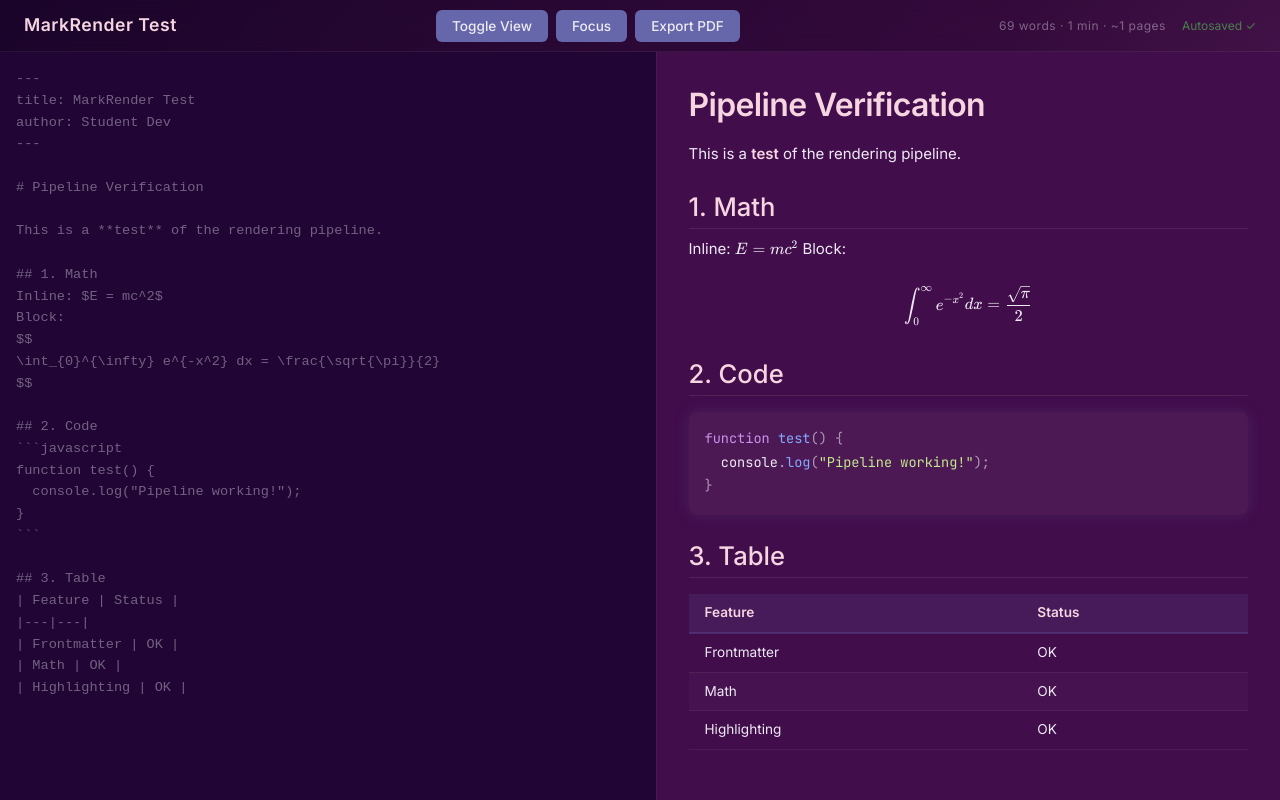
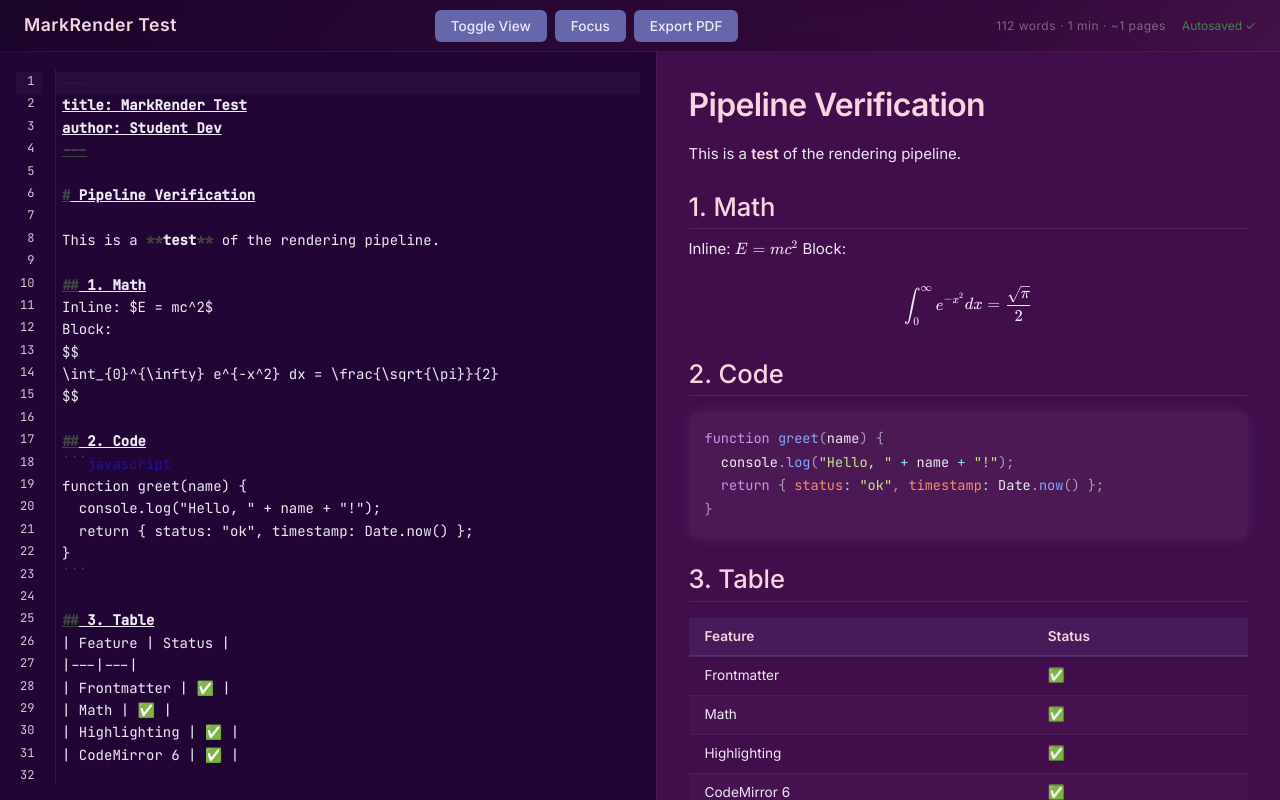
Before and after one commit to VipulMadavi/MarkRender, a React (Vite) app: page / in a window 1280 px wide. Built offline with nearby package versions, Linux system fonts and the light colour scheme.

Commit message:
phase-4: CodeMirror 6 editor with calm night theme

```diff
--- a/package.json
+++ b/package.json
@@ -10,7 +10,9 @@
     "preview": "vite preview"
   },
   "dependencies": {
+    "@codemirror/commands": "^6.10.2",
     "@codemirror/lang-markdown": "^6.5.0",
+    "@codemirror/language": "^6.12.2",
     "@codemirror/state": "^6.5.4",
     "@codemirror/theme-one-dark": "^6.1.3",
     "@codemirror/view": "^6.39.16",
--- a/src/App.jsx
+++ b/src/App.jsx
@@ -1,8 +1,9 @@
-import { useEffect } from "react";
+import { useState, useRef, useCallback } from "react";
 import { renderMarkdown } from "./markdown/parser";
 import { getStats } from "./utils/wordCount";
+import Editor from "./components/Editor";
 
-const testMarkdown = `---
+const defaultMarkdown = `---
 title: MarkRender Test
 author: Student Dev
 ---
@@ -20,29 +21,39 @@ $$
 
 ## 2. Code
 \`\`\`javascript
-function test() {
-  console.log("Pipeline working!");
+function greet(name) {
+  console.log("Hello, " + name + "!");
+  return { status: "ok", timestamp: Date.now() };
 }
 \`\`\`
 
 ## 3. Table
 | Feature | Status |
 |---|---|
-| Frontmatter | OK |
-| Math | OK |
-| Highlighting | OK |
+| Frontmatter | ✅ |
+| Math | ✅ |
+| Highlighting | ✅ |
+| CodeMirror 6 | ✅ |
+
+## 4. Lists
+- Item one
+- Item two
+  - Nested item
+- Item three
+
+> **Note:** This is a blockquote with **bold** and *italic* text.
 `;
 
 function App() {
-  const { html, metadata } = renderMarkdown(testMarkdown);
-  const stats = getStats(testMarkdown);
+  const [markdown, setMarkdown] = useState(defaultMarkdown);
+  const editorRef = useRef(null);
 
-  useEffect(() => {
-    console.log("--- Pipeline Test Results ---");
-    console.log("Metadata:", metadata);
-    console.log("Stats:", stats);
-    console.log("Generated HTML length:", html.length);
-  }, [html, metadata, stats]);
+  const { html, metadata } = renderMarkdown(markdown);
+  const stats = getStats(markdown);
+
+  const handleChange = useCallback((newContent) => {
+    setMarkdown(newContent);
+  }, []);
 
   return (
     <div className="app">
@@ -63,9 +74,11 @@ function App() {
 
       <div className="main-content">
         <div className="editor-panel">
-          <pre style={{ color: "var(--text-dim)", fontSize: "0.85rem" }}>
-            {testMarkdown}
-          </pre>
+          <Editor
+            ref={editorRef}
+            value={defaultMarkdown}
+            onChange={handleChange}
+          />
         </div>
 
         <div className="preview-panel">
--- a/src/components/Editor.jsx
+++ b/src/components/Editor.jsx
@@ -1 +1,163 @@
 // Editor.jsx — CodeMirror 6 editor component (Phase 4)
+import { useRef, useEffect, useImperativeHandle, forwardRef } from "react";
+import {
+  EditorView,
+  lineNumbers,
+  highlightActiveLine,
+  highlightActiveLineGutter,
+  drawSelection,
+  dropCursor,
+  keymap,
+} from "@codemirror/view";
+import { EditorState } from "@codemirror/state";
+import { markdown } from "@codemirror/lang-markdown";
+import {
+  defaultKeymap,
+  history,
+  historyKeymap,
+  indentWithTab,
+} from "@codemirror/commands";
+import {
+  bracketMatching,
+  indentOnInput,
+  syntaxHighlighting,
+  defaultHighlightStyle,
+} from "@codemirror/language";
+import "../styles/editor.css";
+
+/**
+ * Calm Night theme — custom CodeMirror theme built from CSS variables.
+ * We keep it minimal here; the heavy styling lives in editor.css.
+ */
+const calmNightTheme = EditorView.theme(
+  {
+    "&": {
+      backgroundColor: "transparent",
+      height: "100%",
+    },
+    ".cm-scroller": {
+      fontFamily: "'JetBrains Mono', monospace",
+      fontSize: "14px",
+      lineHeight: "1.6",
+    },
+    ".cm-gutters": {
+      backgroundColor: "transparent",
+      borderRight: "1px solid rgba(255,255,255,0.06)",
+    },
+  },
+  { dark: true },
+);
+
+/**
+ * CodeMirror 6 Markdown Editor component.
+ *
+ * @prop {string}   value    — initial markdown text
+ * @prop {function} onChange — called with new text on every doc change
+ * @ref  exposes { setValue(text), focus() }
+ */
+const Editor = forwardRef(function Editor({ value = "", onChange }, ref) {
+  const containerRef = useRef(null);
+  const viewRef = useRef(null);
+  // Track latest onChange to avoid stale closure issues
+  const onChangeRef = useRef(onChange);
+
+  useEffect(() => {
+    onChangeRef.current = onChange;
+  }, [onChange]);
+
+  // ── Bootstrap CodeMirror once on mount ──
+  useEffect(() => {
+    if (!containerRef.current) return;
+
+    const updateListener = EditorView.updateListener.of((update) => {
+      if (update.docChanged && onChangeRef.current) {
+        onChangeRef.current(update.state.doc.toString());
+      }
+    });
+
+    const state = EditorState.create({
+      doc: value,
+      extensions: [
+        // ── Core editing ──
+        lineNumbers(),
+        highlightActiveLine(),
+        highlightActiveLineGutter(),
+        drawSelection(),
+        dropCursor(),
+        indentOnInput(),
+        bracketMatching(),
+        history(),
+
+        // ── Keybindings ──
+        keymap.of([...defaultKeymap, ...historyKeymap, indentWithTab]),
+
+        // ── Markdown language ──
+        markdown(),
+        syntaxHighlighting(defaultHighlightStyle, { fallback: true }),
+
+        // ── Theme / styling ──
+        calmNightTheme,
+        EditorView.lineWrapping,
+
+        // ── Change listener ──
+        updateListener,
+      ],
+    });
+
+    const view = new EditorView({
+      state,
+      parent: containerRef.current,
+    });
+
+    viewRef.current = view;
+
+    return () => {
+      view.destroy();
+      viewRef.current = null;
+    };
+    // eslint-disable-next-line react-hooks/exhaustive-deps
+  }, []); // mount-only
+
+  // ── Expose imperative API for parent components ──
+  useImperativeHandle(
+    ref,
+    () => ({
+      /**
+       * Replace the entire editor content programmatically
+       * (e.g. when loading a file or inserting frontmatter).
+       */
+      setValue(text) {
+        const view = viewRef.current;
+        if (!view) return;
+        view.dispatch({
+          changes: {
+            from: 0,
+            to: view.state.doc.length,
+            insert: text,
+          },
+        });
+      },
+
+      /** Focus the editor */
+      focus() {
+        viewRef.current?.focus();
+      },
+
+      /** Get the current EditorView instance (for scroll sync, etc.) */
+      getView() {
+        return viewRef.current;
+      },
+    }),
+    [],
+  );
+
+  return (
+    <div
+      ref={containerRef}
+      className="editor-codemirror-container"
+      style={{ height: "100%", overflow: "hidden" }}
+    />
+  );
+});
+
+export default Editor;
```
Also changed, not shown: .tracker/changelog.md, .tracker/status.md, 2 other files (tests, documents, lock files or other folders).
